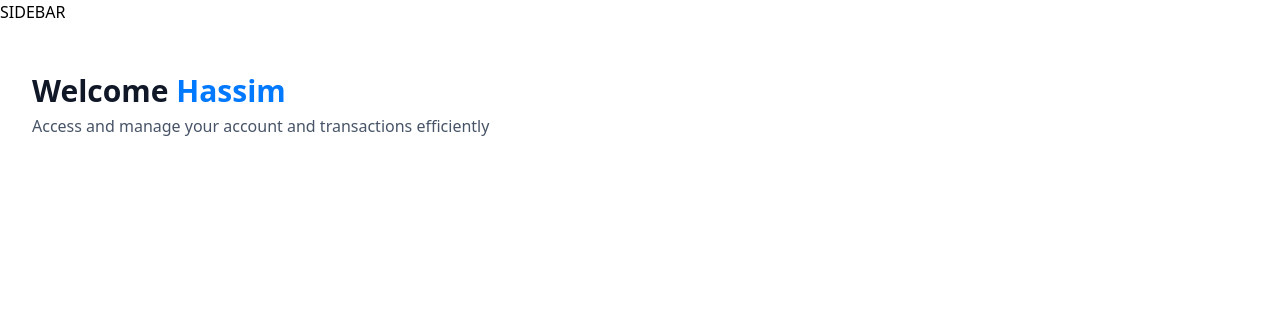
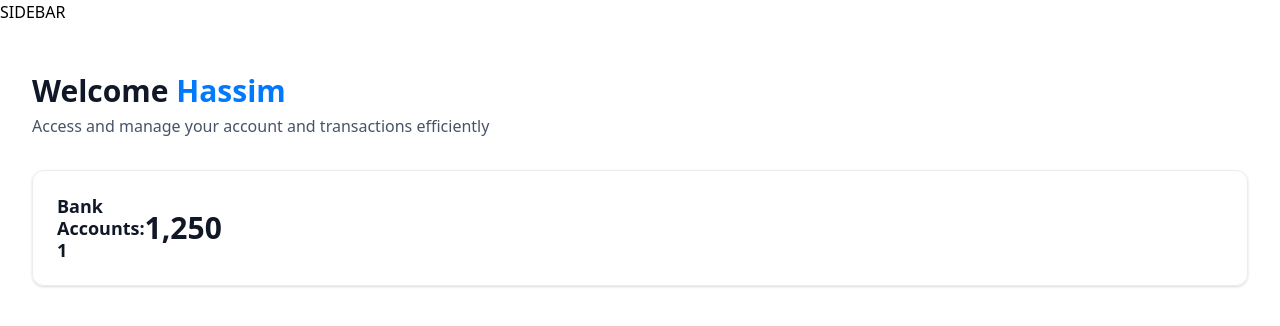
Before and after one commit to hassim506/jsm_Banking, a Next.js app: page / in a window 1280 px wide. Shown: the top 326 px of the page. Built offline with nearby package versions, Linux system fonts and the light colour scheme.

Commit message:
Ajout de l'animation du montant

```diff
--- /dev/null
+++ b/components/AnimatedCounter.tsx
@@ -0,0 +1,12 @@
+'use cl'
+import CountUp from "react-countup"
+
+const AnimatedCounter = ({amount }: {amount: number}) => {
+  return (
+    <div>
+     <CountUp end={amount}/>
+    </div>
+  )
+}
+
+export default AnimatedCounter
--- a/components/ui/TotalBalanceBox.tsx
+++ b/components/ui/TotalBalanceBox.tsx
@@ -1,12 +1,25 @@
 
-
+import AnimatedCounter from "../AnimatedCounter"
 const TotalBalanceBox = ({
-    accounts= [], totalBanks, totalCurrentBalance
+    accounts = [], totalBanks, totalCurrentBalance
 } : TotlaBalanceBoxProps) => {
   return (
-    <div>
+    <section className="total-balance">
+        <div className="total-balance-chart">
+            {/* {} */}
+            <div className=" flex-col gap-6">
+                <h2 className="header-2">
+                    Bank Accounts: {totalBanks}
+                </h2>
+            </div>
+            <div className="flex flex-col gap-2">
+                <p className="total-balance-amount flex-center gap-2">
+                   <AnimatedCounter amount={totalCurrentBalance}/>
 
-    </div>
+                </p>
+            </div>
+        </div>
+    </section>
   )
 }
 
--- a/package.json
+++ b/package.json
@@ -14,8 +14,13 @@
     "clsx": "^2.1.1",
     "lucide-react": "^0.474.0",
     "next": "15.1.6",
+    "query": "^0.2.0",
+    "query-string": "^9.1.1",
     "react": "^19.0.0",
+    "react-countup": "^6.5.3",
     "react-dom": "^19.0.0",
+    "string": "^3.3.3",
+    "string_decoder": "^1.3.0",
     "tailwind-merge": "^3.0.1",
     "tailwindcss-animate": "^1.0.7"
   },
```
Also changed, not shown: lib/utils.ts (+5 -4 lines), 1 other file (tests, documents, lock files or other folders).
